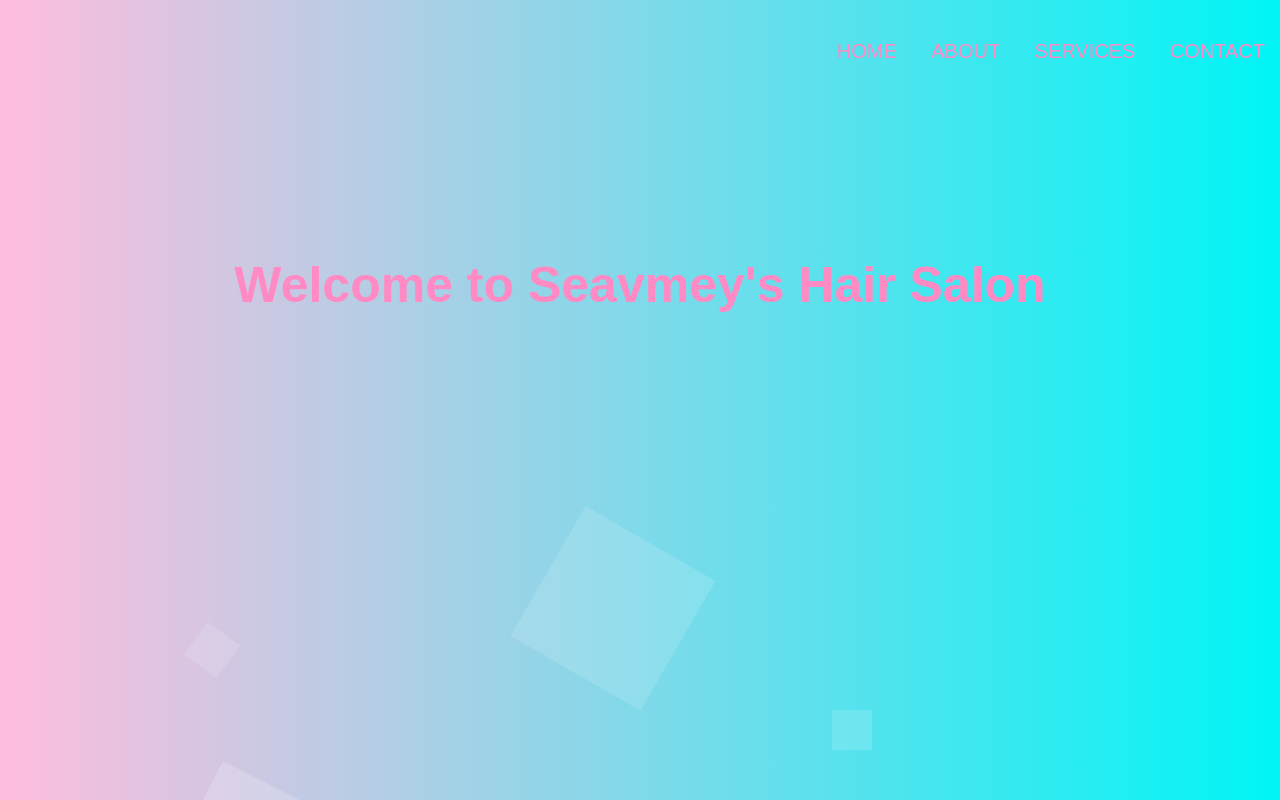
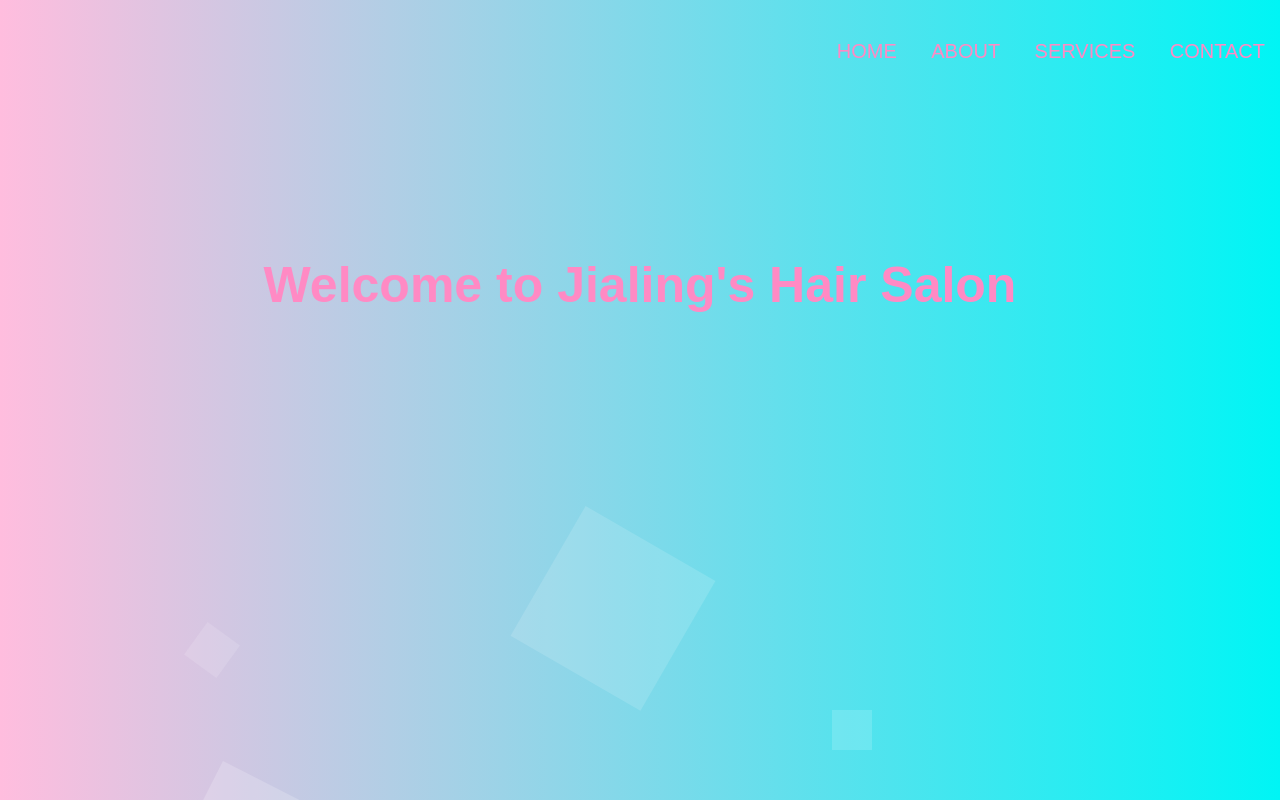
Before and after one commit to ssun-studio/Seavmey-Hairsalon, a plain HTML site: page index.html in a window 1280 px wide. Drawn offline with Linux system fonts and the light colour scheme.

Commit message:
Update index.html

```diff
--- a/index.html
+++ b/index.html
@@ -14,7 +14,7 @@
         <li>Services</li>
         <li>Contact</li>
       </ul>
-<h2>Welcome to Seavmey's Hair Salon</h2>
+<h2>Welcome to Jialing's Hair Salon</h2>
 
 
     </div>
```
